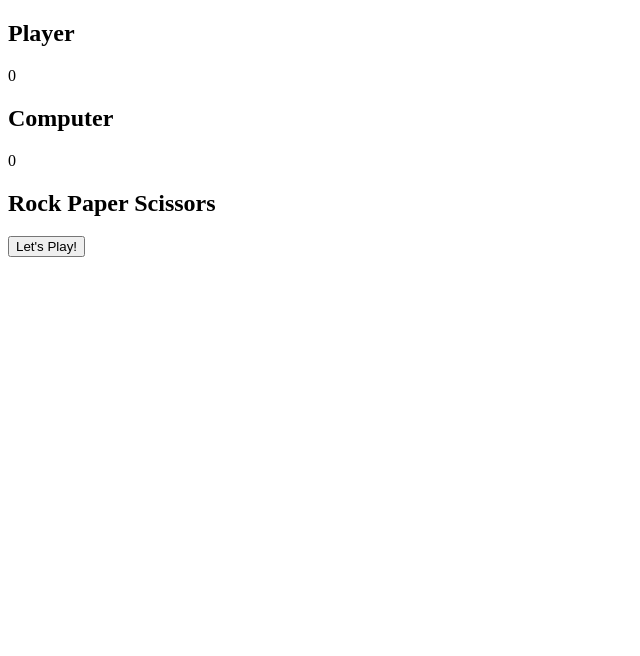
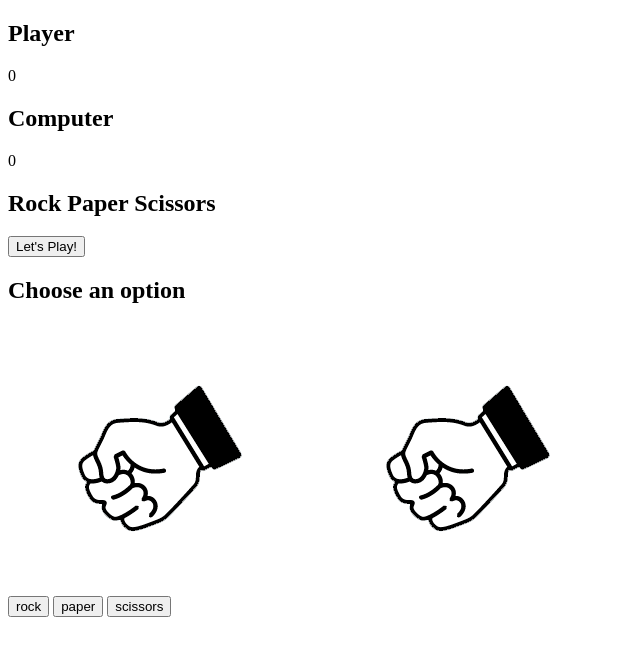
Before and after one commit to rkle408/rock-paper-scissors, a plain HTML site: page index.html in a window 1280 px wide. Shown: the whole page, without its empty margins (0-640 px from the left). Drawn offline with Linux system fonts and the light colour scheme.

Commit message:
added hand images

```diff
--- a/index.html
+++ b/index.html
@@ -29,7 +29,18 @@
         </div>
 
         <div class="match">
+            <h2 class="winner">Choose an option</h2>
+            <div class="hands">
+                <img class="player-hand" src="./assets/rock.png" alt="Image of hand doing rock, paper or scissors">
+                <!--Will need to rotate computer-hand so they are facing each other-->
+                <img class="computer-hand" src="./assets/rock.png" alt="Image of hand doing rock, paper or scissors">
+            </div>
 
+            <div class="options">
+                <button class="rock">rock</button>
+                <button class="paper">paper</button>
+                <button class="scissors">scissors</button>
+            </div>
         </div>
     </section>
 
```
